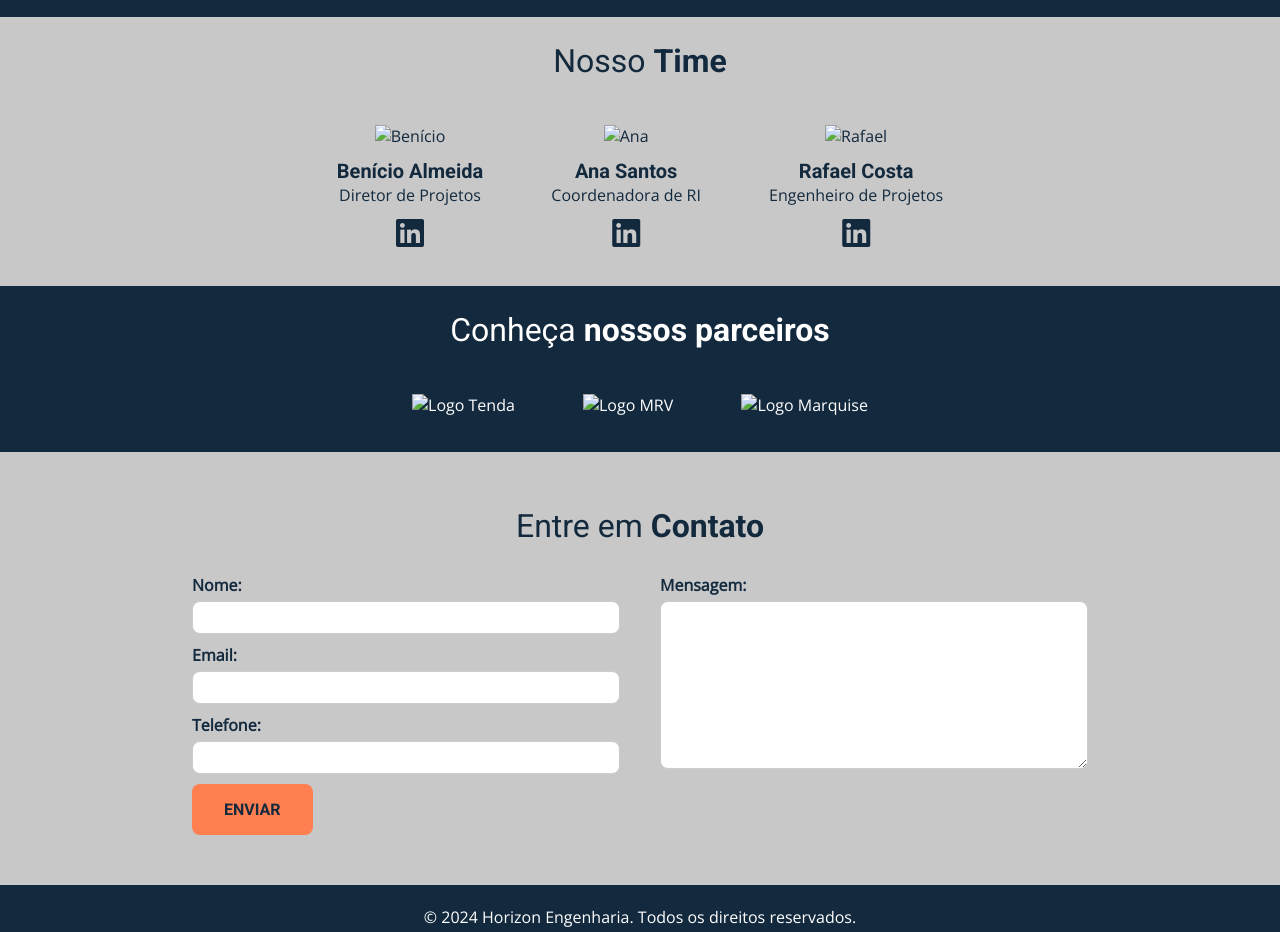
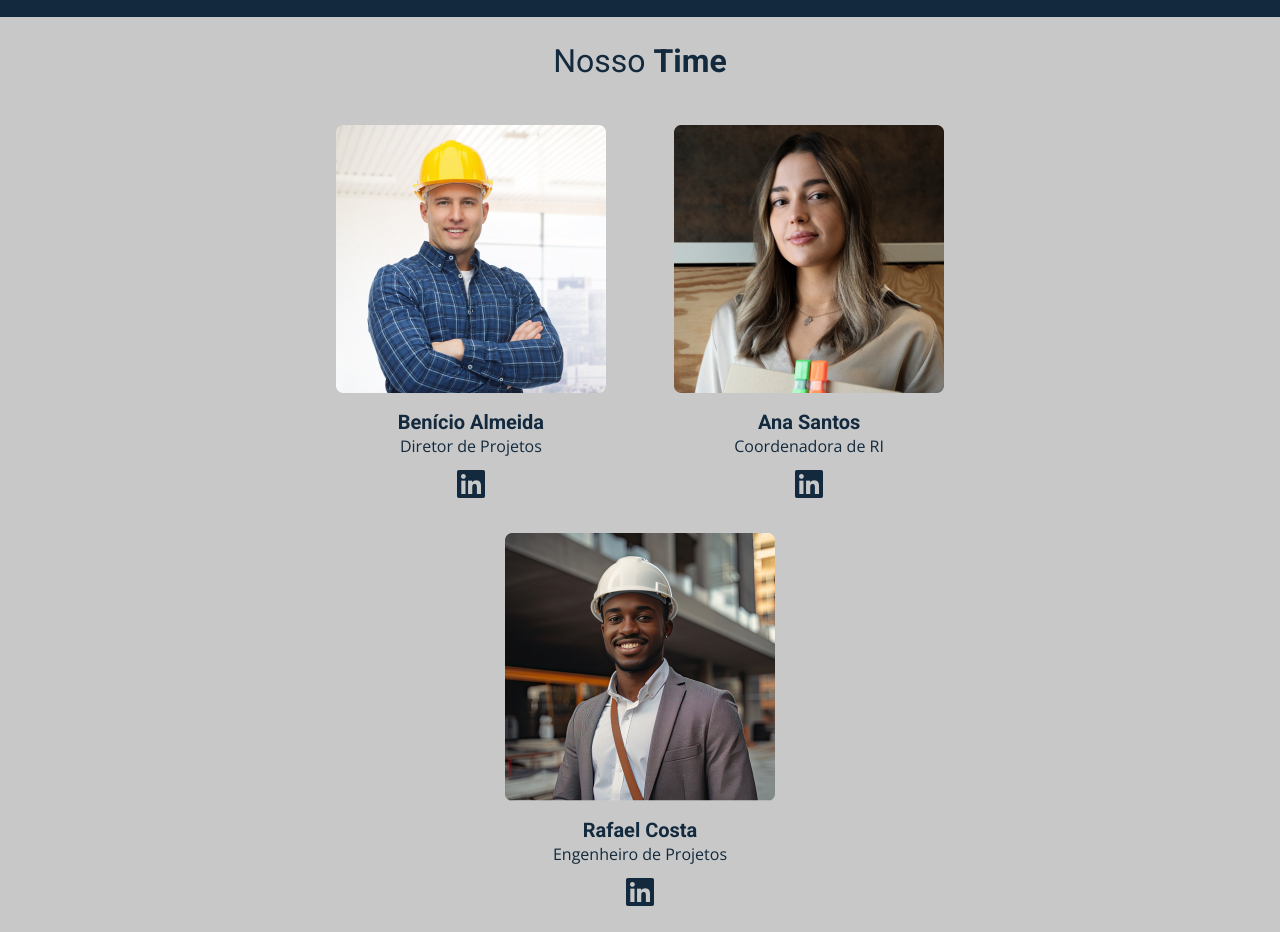
Before and after one commit to monikies/GTi-Site-Horizon, a plain HTML site: page index.html in a window 1280 px wide. Shown: the part 2050-2982 px from the top of the page. Drawn offline with nearby package versions, Linux system fonts and the light colour scheme; the site is published under a folder, as on GitHub Pages, so addresses that start at the root find nothing.

Commit message:
atualização de fotos do projeto

```diff
--- a/index.html
+++ b/index.html
@@ -156,21 +156,21 @@
             <p class="title">Nosso <b>Time</b></p>
 
             <div class="team-member">
-                <img src="/components/FotoBenicio.png" alt="Benício">
+                <img src="./components/FotoBenicio.png" alt="Benício">
                 <h3>Benício Almeida</h3>
                 <p>Diretor de Projetos</p>
                 <a href="" target="_blank"><i class="fab fa-linkedin fa-2x"></i></a>
             </div>
 
             <div class="team-member">
-                <img src="/components/FotoAna.png" alt="Ana">
+                <img src="./components/FotoAna.png" alt="Ana">
                 <h3>Ana Santos</h3>
                 <p>Coordenadora de RI</p>
                 <a href="" target="_blank"><i class="fab fa-linkedin fa-2x"></i></a>
             </div>
 
             <div class="team-member">
-                <img src="/components/FotoRafael.png" alt="Rafael">
+                <img src="./components/FotoRafael.png" alt="Rafael">
                 <h3>Rafael Costa</h3>
                 <p>Engenheiro de Projetos</p>
                 <a href="" target="_blank"><i class="fab fa-linkedin fa-2x"></i></a>
@@ -184,13 +184,13 @@
         <div class="container">
             <p class="title">Conheça <b>nossos parceiros</b></p>
             <div class="partner">
-                <img src="/components/ParceiroTenda.png" alt="Logo Tenda">
+                <img src="./components/ParceiroTenda.png" alt="Logo Tenda">
             </div>
             <div class="partner">
-                <img src="/components/ParceiroMRV.png" alt="Logo MRV">
+                <img src="./components/ParceiroMRV.png" alt="Logo MRV">
             </div>
             <div class="partner">
-                <img src="/components/ParceiroMarquise.png" alt="Logo Marquise">
+                <img src="./components/ParceiroMarquise.png" alt="Logo Marquise">
             </div>
         </div>
     </section>
```
